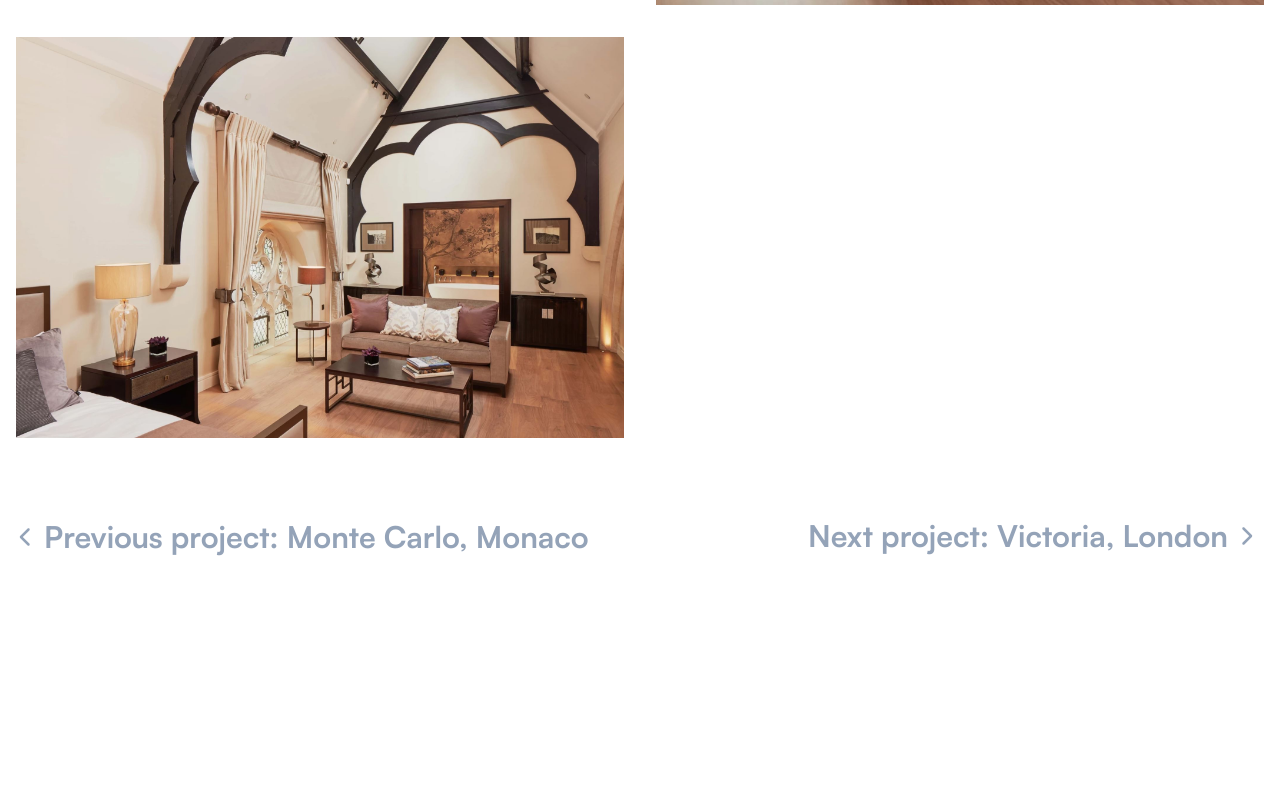
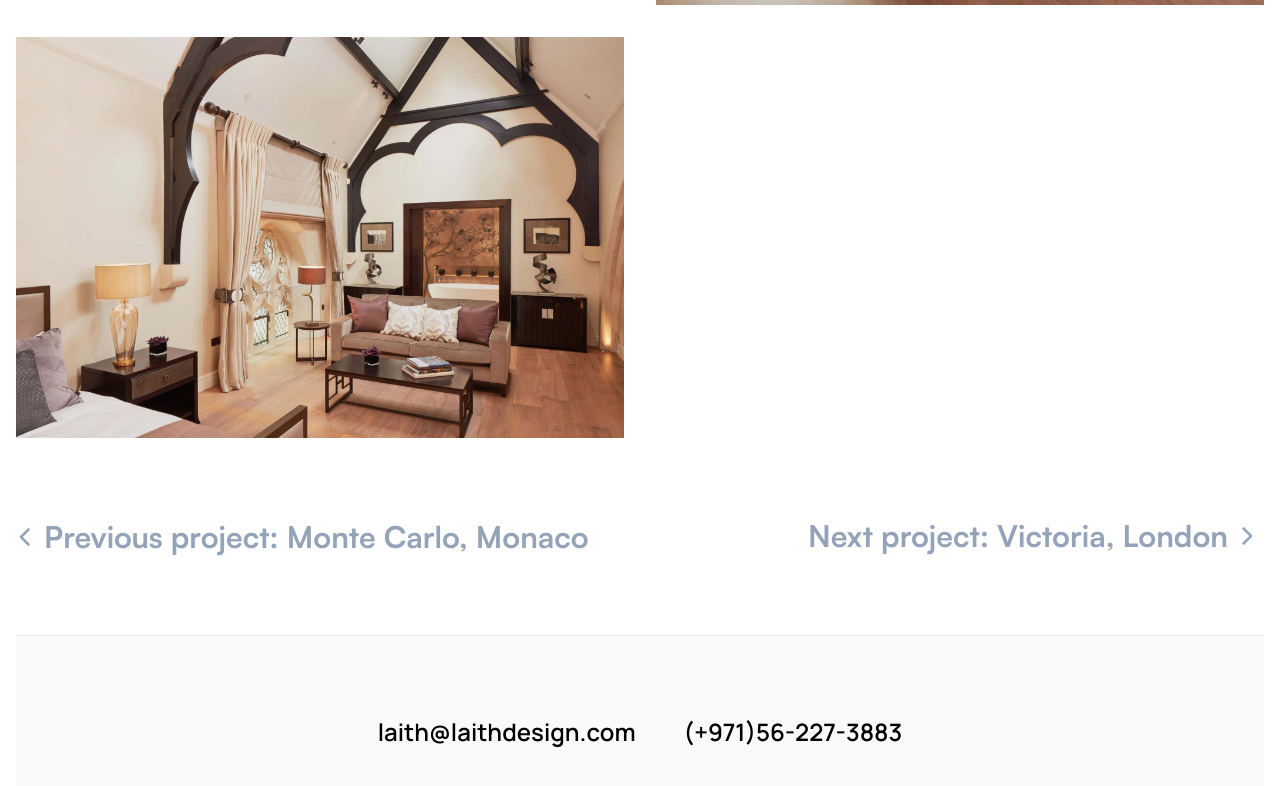
Before and after one commit to saadkhaan/lah, a Next.js app: page /projects/pont-home in a window 1280 px wide. Shown: the part 1884-2670 px from the top of the page. Built offline with nearby package versions, Linux system fonts and the light colour scheme.

Commit message:
footer added in project pages

```diff
--- a/app/layout.js
+++ b/app/layout.js
@@ -5,6 +5,7 @@ import Providers from "./providers";
 import { Manrope } from "next/font/google";
 import localFont from "next/font/local";
 import { createClient } from "@/prismicio";
+import Footer from "@/components/Footer";
 
 const manrope = Manrope({
 	weight: ["400", "500", "600", "700", "800"],
--- a/app/projects/belgravia-mews/page.js
+++ b/app/projects/belgravia-mews/page.js
@@ -1,3 +1,4 @@
+import Footer from "@/components/Footer";
 import Image from "next/image";
 import Link from "next/link";
 import React from "react";
@@ -6,7 +7,7 @@ import { FaChevronDown } from "react-icons/fa6";
 
 export default function page() {
 	return (
-		<div className="px-4 py-56">
+		<div className="px-4 pt-56">
 			<div className="relative h-52 md:h-[90svh] hidden sm:block">
 				<div className="relative z-10 h-full flex items-center justify-center">
 					<h1 className="bg-slate-50/50 w-full text-center py-4">
@@ -99,6 +100,8 @@ export default function page() {
 					</h3>
 				</div>
 			</div>
+
+			<Footer />
 		</div>
 	);
 }
--- a/app/projects/devon-manor/page.js
+++ b/app/projects/devon-manor/page.js
@@ -1,3 +1,4 @@
+import Footer from "@/components/Footer";
 import Image from "next/image";
 import Link from "next/link";
 import React from "react";
@@ -7,7 +8,7 @@ import { FaChevronDown } from "react-icons/fa6";
 
 export default function page() {
 	return (
-		<div className="px-4 py-56">
+		<div className="px-4 pt-56">
 			<div className="relative h-52 md:h-[90svh] hidden sm:block">
 				<div className="relative z-10 h-full flex items-center justify-center">
 					<h1 className="bg-slate-50/50 w-full text-center py-4">
@@ -104,6 +105,7 @@ export default function page() {
 					</div>
 				</div>
 			</div>
+			<Footer />
 		</div>
 	);
 }
--- a/app/projects/elizabeth-street/page.js
+++ b/app/projects/elizabeth-street/page.js
@@ -1,3 +1,4 @@
+import Footer from "@/components/Footer";
 import Image from "next/image";
 import Link from "next/link";
 import React from "react";
@@ -7,7 +8,7 @@ import { FaChevronDown } from "react-icons/fa6";
 
 export default function page() {
 	return (
-		<div className="px-4 py-56">
+		<div className="px-4 pt-56">
 			<div className="relative h-52 md:h-[90svh] hidden sm:block">
 				<div className="relative z-10 h-full flex items-center justify-center">
 					<h1 className="bg-slate-50/50 w-full text-center py-4">
@@ -140,6 +141,7 @@ export default function page() {
 					</div>
 				</div>
 			</div>
+			<Footer />
 		</div>
 	);
 }
--- a/app/projects/jeddah-home/page.js
+++ b/app/projects/jeddah-home/page.js
@@ -1,3 +1,4 @@
+import Footer from "@/components/Footer";
 import Image from "next/image";
 import Link from "next/link";
 import React from "react";
@@ -7,7 +8,7 @@ import { FaChevronDown } from "react-icons/fa6";
 
 export default function page() {
 	return (
-		<div className="px-4 py-56">
+		<div className="px-4 pt-56">
 			<div className="relative h-52 md:h-[90svh] hidden sm:block">
 				<div className="relative z-10 h-full flex items-center justify-center">
 					<h1 className="bg-slate-50/50 w-full text-center py-4">
@@ -113,6 +114,7 @@ export default function page() {
 					</div>
 				</div>
 			</div>
+			<Footer />
 		</div>
 	);
 }
--- a/app/projects/monte-carlo/page.js
+++ b/app/projects/monte-carlo/page.js
@@ -1,3 +1,4 @@
+import Footer from "@/components/Footer";
 import Image from "next/image";
 import Link from "next/link";
 import React from "react";
@@ -7,7 +8,7 @@ import { FaChevronDown } from "react-icons/fa6";
 
 export default function page() {
 	return (
-		<div className="px-4 py-56">
+		<div className="px-4 pt-56">
 			<div className="relative h-52 md:h-[90svh] hidden sm:block">
 				<div className="relative z-10 h-full flex items-center justify-center">
 					<h1 className="bg-slate-50/50 w-full text-center py-4">
@@ -114,6 +115,7 @@ export default function page() {
 					</div>
 				</div>
 			</div>
+			<Footer />
 		</div>
 	);
 }
--- a/app/projects/page.js
+++ b/app/projects/page.js
@@ -5,7 +5,7 @@ import Link from "next/link";
 
 export default function Page() {
 	return (
-		<div className="px-4 py-40 md:py-96">
+		<div className="px-4 py-40 md:py-64">
 			<div className="container">
 				<h1 className="text-4xl">Projects</h1>
 				<div className="grid md:grid-cols-3 gap-6 mt-4 projects-grid">
--- a/app/projects/pont-home/page.js
+++ b/app/projects/pont-home/page.js
@@ -1,3 +1,4 @@
+import Footer from "@/components/Footer";
 import Image from "next/image";
 import Link from "next/link";
 import React from "react";
@@ -7,7 +8,7 @@ import { FaChevronDown } from "react-icons/fa6";
 
 export default function page() {
 	return (
-		<div className="px-4 py-56">
+		<div className="px-4 pt-56">
 			<div className="relative h-52 md:h-[90svh] hidden sm:block">
 				<div className="relative z-10 h-full flex items-center justify-center">
 					<h1 className="bg-slate-50/50 w-full text-center py-4">
@@ -87,6 +88,7 @@ export default function page() {
 					</div>
 				</div>
 			</div>
+			<Footer />
 		</div>
 	);
 }
--- a/app/projects/victoria-london/page.js
+++ b/app/projects/victoria-london/page.js
@@ -1,3 +1,4 @@
+import Footer from "@/components/Footer";
 import Image from "next/image";
 import Link from "next/link";
 import React from "react";
@@ -7,7 +8,7 @@ import { FaChevronDown } from "react-icons/fa6";
 
 export default function page() {
 	return (
-		<div className="px-4 py-56">
+		<div className="px-4 pt-56">
 			<div className="relative h-52 md:h-[90svh] hidden sm:block">
 				<div className="relative z-10 h-full flex items-center justify-center">
 					<h1 className="bg-slate-50/50 w-full text-center py-4">
@@ -123,6 +124,7 @@ export default function page() {
 					</div> */}
 				</div>
 			</div>
+			<Footer />
 		</div>
 	);
 }
--- a/components/Footer.js
+++ b/components/Footer.js
@@ -6,22 +6,16 @@ export default function Footer() {
 		<footer className="border-t bg-slate-50 py-20 dark:border-t-slate-600 dark:bg-slate-950">
 			<div className="container text-center md:text-sm">
 				<ul className="mb-12 flex flex-col justify-center space-y-4 sm:flex-row sm:space-x-12 sm:space-y-0">
-          <li className="hover:underline">
-            <Link href="/">/</Link>
+					<li className="hover:underline text-2xl font-semibold">
+						<a href="mailto:laith@laithdesign.com">laith@laithdesign.com</a>
 					</li>
-          <li className="hover:underline">
-            <Link href="/services">Services</Link>
-          </li>
-          <li className="hover:underline">
-            <Link href="/work">Work</Link>
-          </li>
-          <li className="hover:underline">
-            <Link href="/contact">Contact</Link>
+					<li className="hover:underline text-2xl font-semibold">
+						<a href="tel:+971562273883">(+971)56-227-3883</a>
 					</li>
 				</ul>
-        <p className="text-sm text-slate-400">
+				{/* <p className="text-sm text-slate-400">
 					© {new Date().getFullYear()} Royal Eagle FZ LLC. All rights reserved.
-        </p>
+				</p> */}
 			</div>
 		</footer>
 	);
```
Lines whose indentation alone changed are shown as unchanged.
